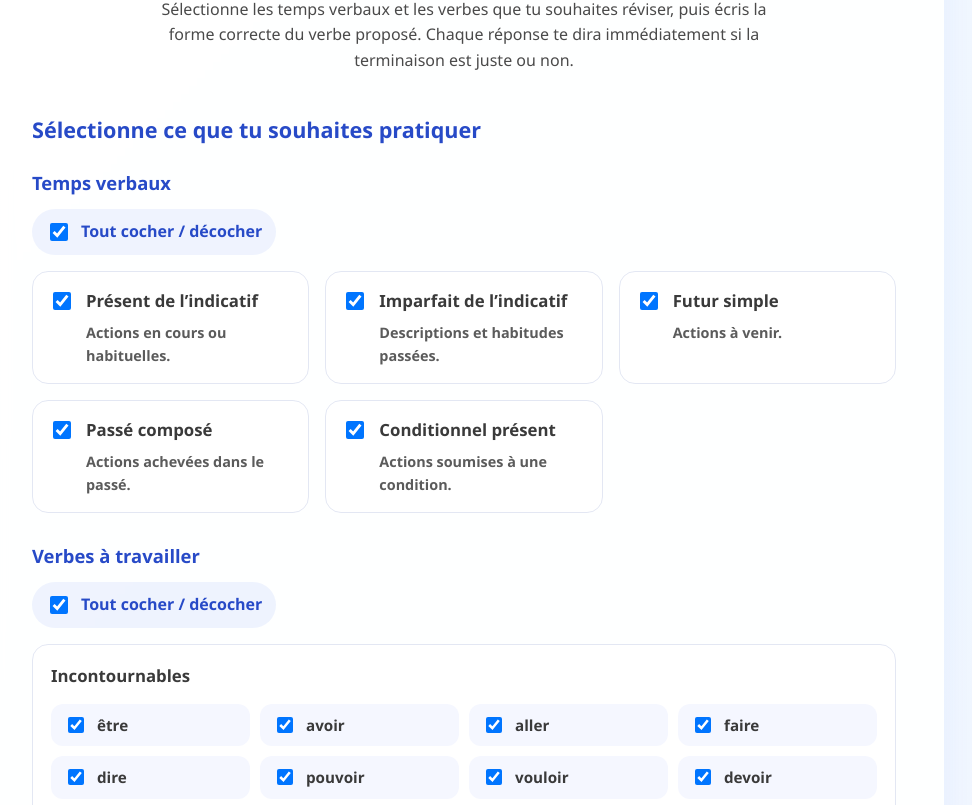
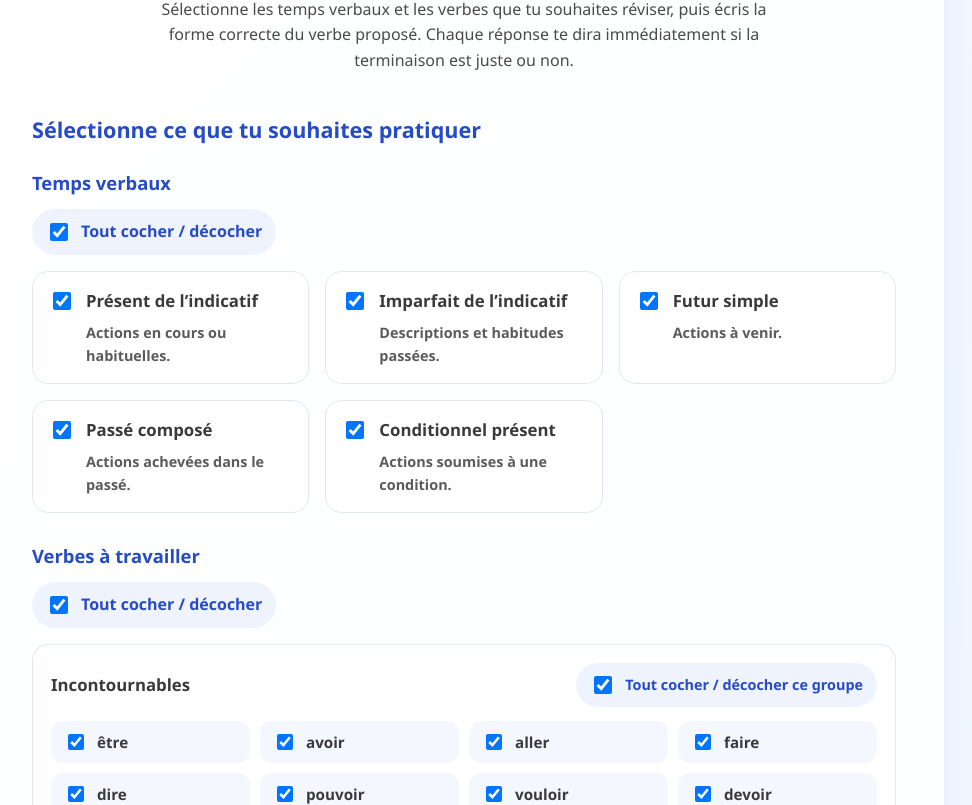
Before and after one commit to audiophrases/conjugaisons, a plain HTML site: page index.html in a window 1280 px wide. Shown: the part 147-952 px from the top of the page, without its empty margins (176-1148 px from the left). Drawn offline with Linux system fonts and the light colour scheme.

Commit message:
Add toggle controls for individual verb groups

```diff
--- a/index.html
+++ b/index.html
@@ -101,10 +101,27 @@
       background: rgba(255, 255, 255, 0.72);
     }
 
+    .verb-group-header {
+      display: flex;
+      align-items: center;
+      justify-content: space-between;
+      gap: 12px;
+      flex-wrap: wrap;
+      margin-bottom: 14px;
+    }
+
     .verb-group h4 {
       margin: 0;
       font-size: 1.05rem;
       color: var(--neutral);
+    }
+
+    .verb-group .toggle-all {
+      margin-bottom: 0;
+    }
+
+    .verb-group .toggle-all span {
+      font-size: 0.9rem;
     }
 
     .verb-list {
@@ -982,18 +999,40 @@
 
       const tenseCheckboxes = Array.from(document.querySelectorAll('.tense-checkbox'));
       const verbCheckboxes = [];
+      const verbGroupControllers = [];
 
       if (verbContainer) {
-        VERB_GROUPS.forEach(group => {
+        VERB_GROUPS.forEach((group, index) => {
           const groupElement = document.createElement('article');
           groupElement.className = 'verb-group';
 
+          const header = document.createElement('div');
+          header.className = 'verb-group-header';
+
           const title = document.createElement('h4');
           title.textContent = group.title;
-          groupElement.appendChild(title);
+          header.appendChild(title);
+
+          const toggleLabel = document.createElement('label');
+          toggleLabel.className = 'toggle-all';
+
+          const toggleInput = document.createElement('input');
+          toggleInput.type = 'checkbox';
+          toggleInput.checked = true;
+          toggleInput.id = `toggle-group-${index}`;
+          toggleLabel.appendChild(toggleInput);
+
+          const toggleText = document.createElement('span');
+          toggleText.textContent = 'Tout cocher / décocher ce groupe';
+          toggleLabel.appendChild(toggleText);
+
+          header.appendChild(toggleLabel);
+          groupElement.appendChild(header);
 
           const list = document.createElement('div');
           list.className = 'verb-list';
+
+          const groupCheckboxes = [];
 
           group.verbs.forEach(verb => {
             const option = document.createElement('label');
@@ -1012,10 +1051,13 @@
 
             list.appendChild(option);
             verbCheckboxes.push(input);
+            groupCheckboxes.push(input);
           });
 
           groupElement.appendChild(list);
           verbContainer.appendChild(groupElement);
+
+          verbGroupControllers.push({ master: toggleInput, checkboxes: groupCheckboxes });
         });
       }
 
@@ -1184,21 +1226,29 @@
         }
       }
 
-      function setupMasterToggle(master, checkboxes) {
+      function setupMasterToggle(master, checkboxes, options = {}) {
         if (!master) {
           return;
         }
+
+        const { afterMasterChange, afterCheckboxChange } = options;
 
         master.addEventListener('change', () => {
           checkboxes.forEach(cb => {
             cb.checked = master.checked;
           });
           master.indeterminate = false;
+          if (typeof afterMasterChange === 'function') {
+            afterMasterChange();
+          }
         });
 
         checkboxes.forEach(cb => {
           cb.addEventListener('change', () => {
             syncMasterCheckbox(master, checkboxes);
+            if (typeof afterCheckboxChange === 'function') {
+              afterCheckboxChange();
+            }
           });
         });
 
@@ -1206,7 +1256,28 @@
       }
 
       setupMasterToggle(tenseToggleAll, tenseCheckboxes);
-      setupMasterToggle(verbToggleAll, verbCheckboxes);
+
+      const updateAllGroupMasters = () => {
+        verbGroupControllers.forEach(controller => {
+          syncMasterCheckbox(controller.master, controller.checkboxes);
+        });
+      };
+
+      setupMasterToggle(verbToggleAll, verbCheckboxes, {
+        afterMasterChange: updateAllGroupMasters,
+        afterCheckboxChange: updateAllGroupMasters,
+      });
+
+      verbGroupControllers.forEach(controller => {
+        setupMasterToggle(controller.master, controller.checkboxes, {
+          afterMasterChange: () => {
+            syncMasterCheckbox(verbToggleAll, verbCheckboxes);
+          },
+          afterCheckboxChange: () => {
+            syncMasterCheckbox(verbToggleAll, verbCheckboxes);
+          },
+        });
+      });
 
       function resetFeedback() {
         feedbackBox.innerHTML = '';
```
